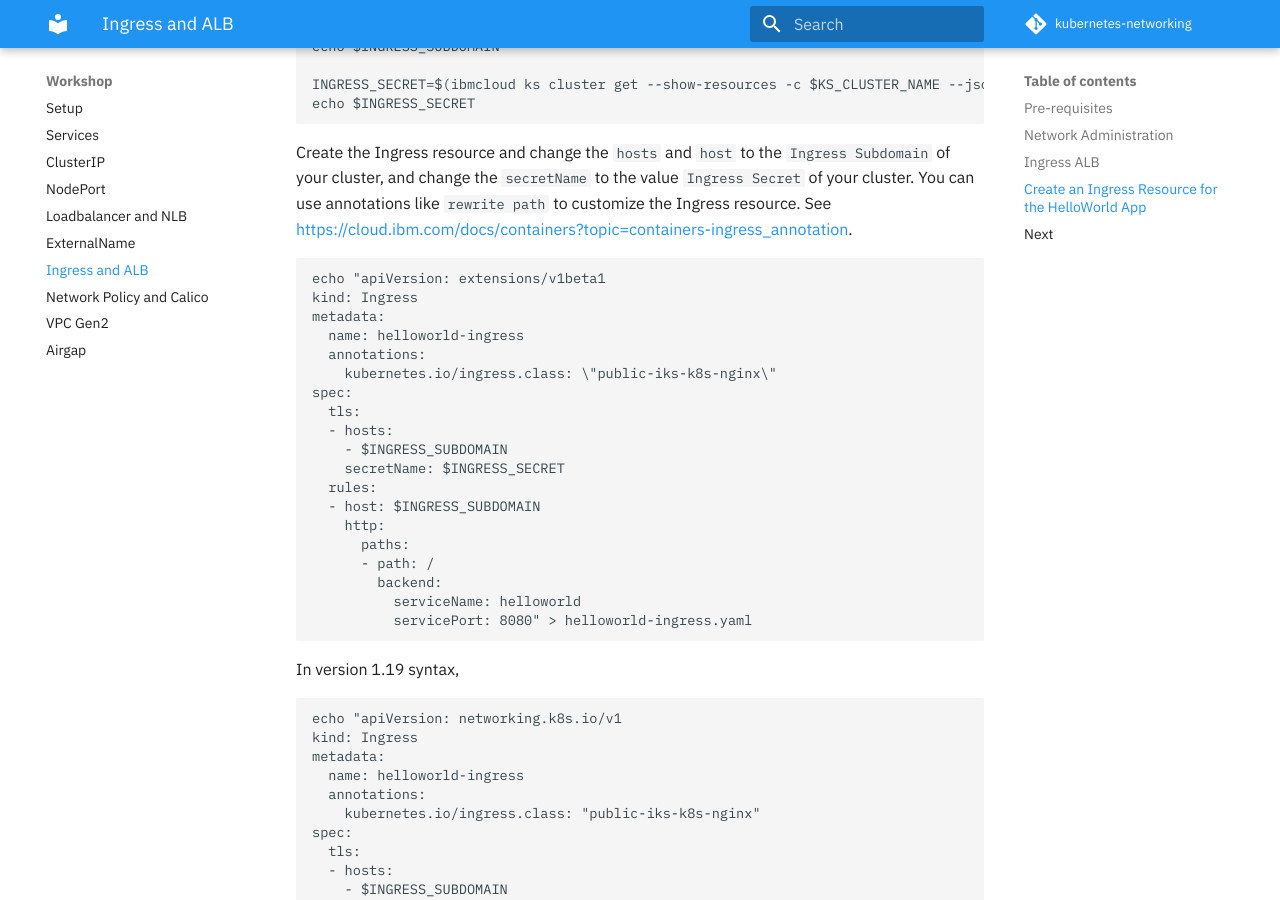
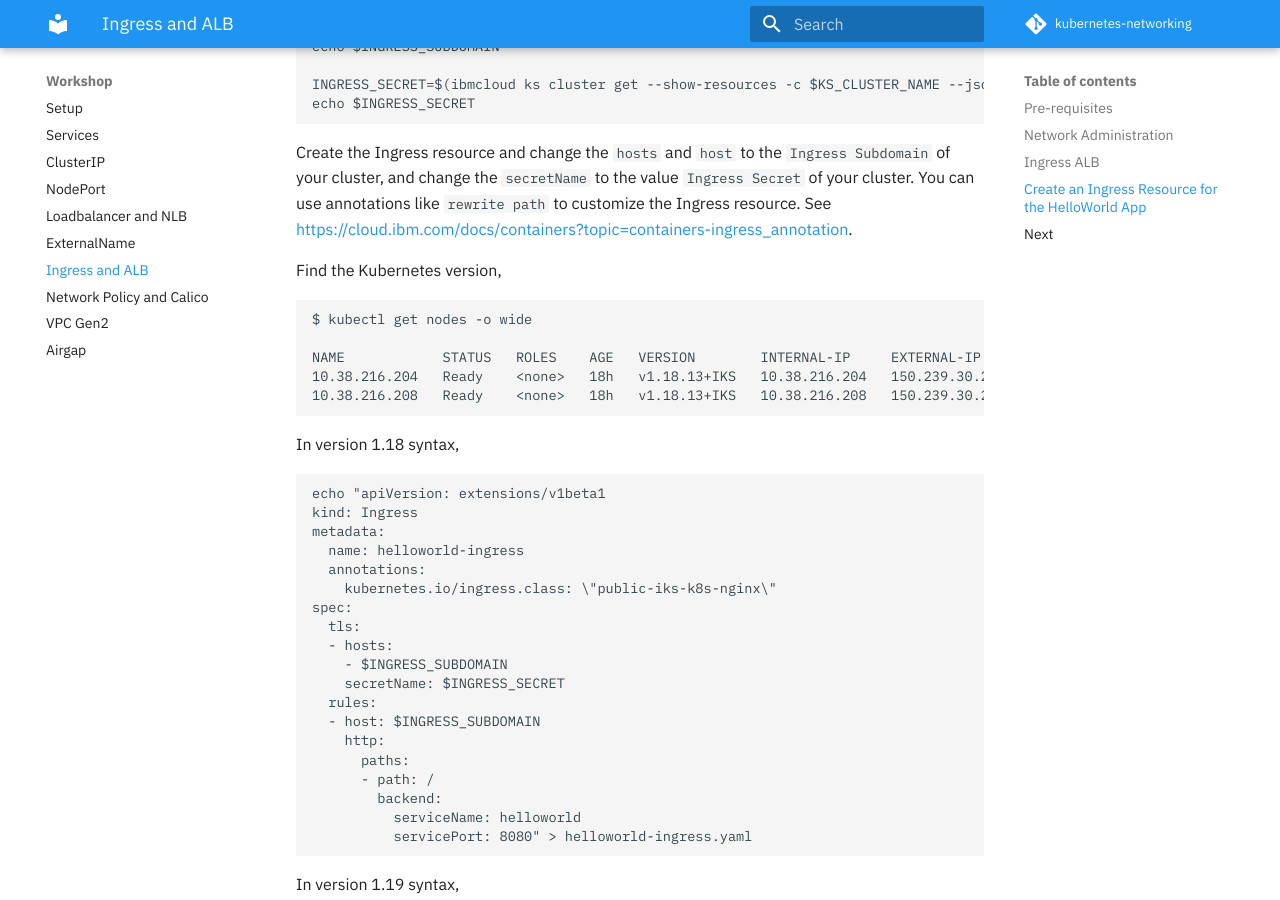
Before and after one commit to IBM/kubernetes-networking, an MkDocs documentation site: the page built from docs/ingress-alb.md, in a window 1280 px wide and 900 px high, scrolled down 5698 px. Built offline with MkDocs 1.6.1 and Material for MkDocs 9.7.7, drawn with Linux system fonts in a browser that asks for light colours; comment, search, counter and statistics services are not loaded.

Commit message:
Update ingress-alb.md

````diff
--- a/docs/ingress-alb.md
+++ b/docs/ingress-alb.md
@@ -240,6 +240,18 @@ echo $INGRESS_SECRET
 
 Create the Ingress resource and change the `hosts` and `host` to the `Ingress Subdomain` of your cluster, and change the `secretName` to the value `Ingress Secret` of your cluster. You can use annotations like `rewrite path` to customize the Ingress resource. See [https://cloud.ibm.com/docs/containers?topic=containers-ingress_annotation](https://cloud.ibm.com/docs/containers?topic=containers-ingress_annotation).
 
+Find the Kubernetes version,
+
+```
+$ kubectl get nodes -o wide
+
+NAME            STATUS   ROLES    AGE   VERSION        INTERNAL-IP     EXTERNAL-IP      OS-IMAGE             KERNEL-VERSION       CONTAINER-RUNTIME
+10.38.216.204   Ready    <none>   18h   v1.18.13+IKS   10.38.216.204   150.239.30.245   Ubuntu 18.04.5 LTS   4.15.0-128-generic   containerd://1.3.9
+10.38.216.208   Ready    <none>   18h   v1.18.13+IKS   10.38.216.208   150.239.30.252   Ubuntu 18.04.5 LTS   4.15.0-128-generic   containerd://1.3.9
+```
+
+In version 1.18 syntax,
+
 ```
 echo "apiVersion: extensions/v1beta1
 kind: Ingress
````
